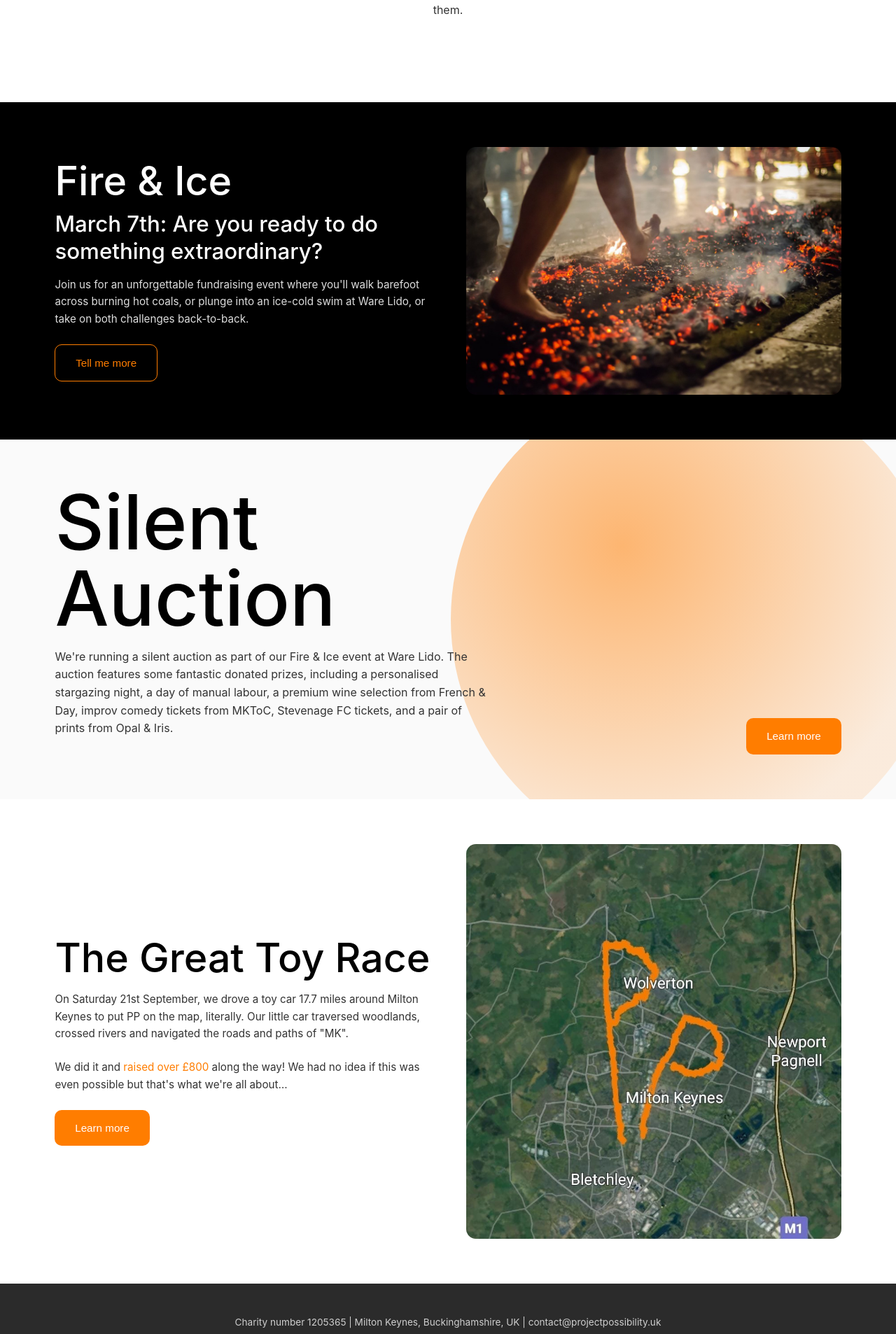
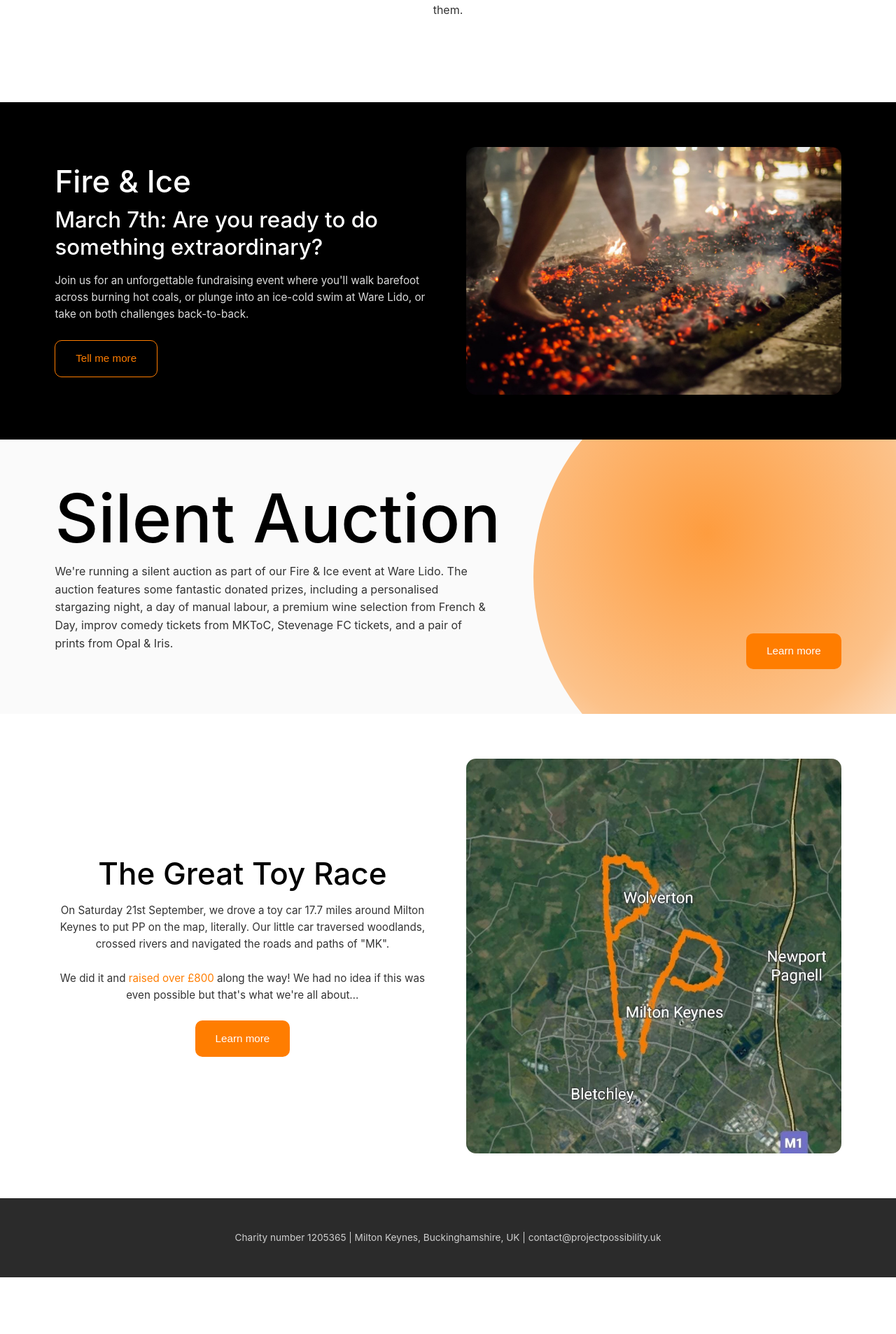
Before and after one commit to ttfnrob/projpossweb, a Jekyll site: the page built from index.md, in a window 1280 px wide. Shown: the part 1150-3056 px from the top of the page at 70% size. Built offline with Jekyll 4.4.1, drawn with Linux system fonts in a browser that asks for light colours; after the commit the page ends 2975 px from its top, so only the background shows below that.

Commit message:
Fine-tune heading sizes, centre Toy Race section, strengthen auction blob

```diff
--- a/assets/css/style.css
+++ b/assets/css/style.css
@@ -201,11 +201,12 @@ section { padding: 5vw 0; }
   object-fit: cover;
 }
 .split-text h1, .split-text h2 {
-  font-size: 57.2px;
+  font-size: 44px;
   font-weight: 500;
   margin: 0 0 0.6rem;
-  line-height: 1.1;
+  line-height: 1.15;
 }
+.split-text.centered { text-align: center; }
 .split-text h3.eyebrow {
   font-size: 31.28px;
   font-weight: 500;
@@ -235,13 +236,13 @@ section { padding: 5vw 0; }
 }
 .auction-band .blob {
   position: absolute;
-  right: -5%;
+  right: -8%;
   top: 50%;
   transform: translateY(-50%);
-  width: 700px;
-  height: 700px;
+  width: 620px;
+  height: 620px;
   border-radius: 50%;
-  background: radial-gradient(circle at 35% 35%, rgba(255,125,0,0.55), rgba(255,125,0,0.12) 70%);
+  background: radial-gradient(circle at 40% 40%, rgba(255,125,0,0.75) 0%, rgba(255,125,0,0.45) 55%, rgba(255,125,0,0.15) 80%);
   z-index: 0;
 }
 .auction-band .wrap {
@@ -256,10 +257,14 @@ section { padding: 5vw 0; }
 .auction-band .auction-copy { max-width: 620px; }
 .auction-band .btn { flex-shrink: 0; }
 .auction-band h1 {
-  font-size: clamp(2.8rem, 8.5vw, 122.8px);
+  font-size: clamp(2.8rem, 9vw, 96px);
   font-weight: 500;
   margin: 0 0 1rem;
   line-height: 1;
+  white-space: nowrap;
+}
+@media (max-width: 900px) {
+  .auction-band h1 { white-space: normal; }
 }
 .auction-band p {
   max-width: 620px;
--- a/index.md
+++ b/index.md
@@ -49,7 +49,7 @@ transparent_header: true
 
 <section class="section-white">
   <div class="wrap split">
-    <div class="split-text">
+    <div class="split-text centered">
       <h1>The Great Toy Race</h1>
       <p>On Saturday 21st September, we drove a toy car 17.7 miles around Milton Keynes to put PP on the map, literally. Our little car traversed woodlands, crossed rivers and navigated the roads and paths of "MK".</p>
       <p>We did it and <a href="https://www.justgiving.com/page/thegreattoyrace2024" style="color: var(--orange);">raised over £800</a> along the way! We had no idea if this was even possible but that's what we're all about&hellip;</p>
```
